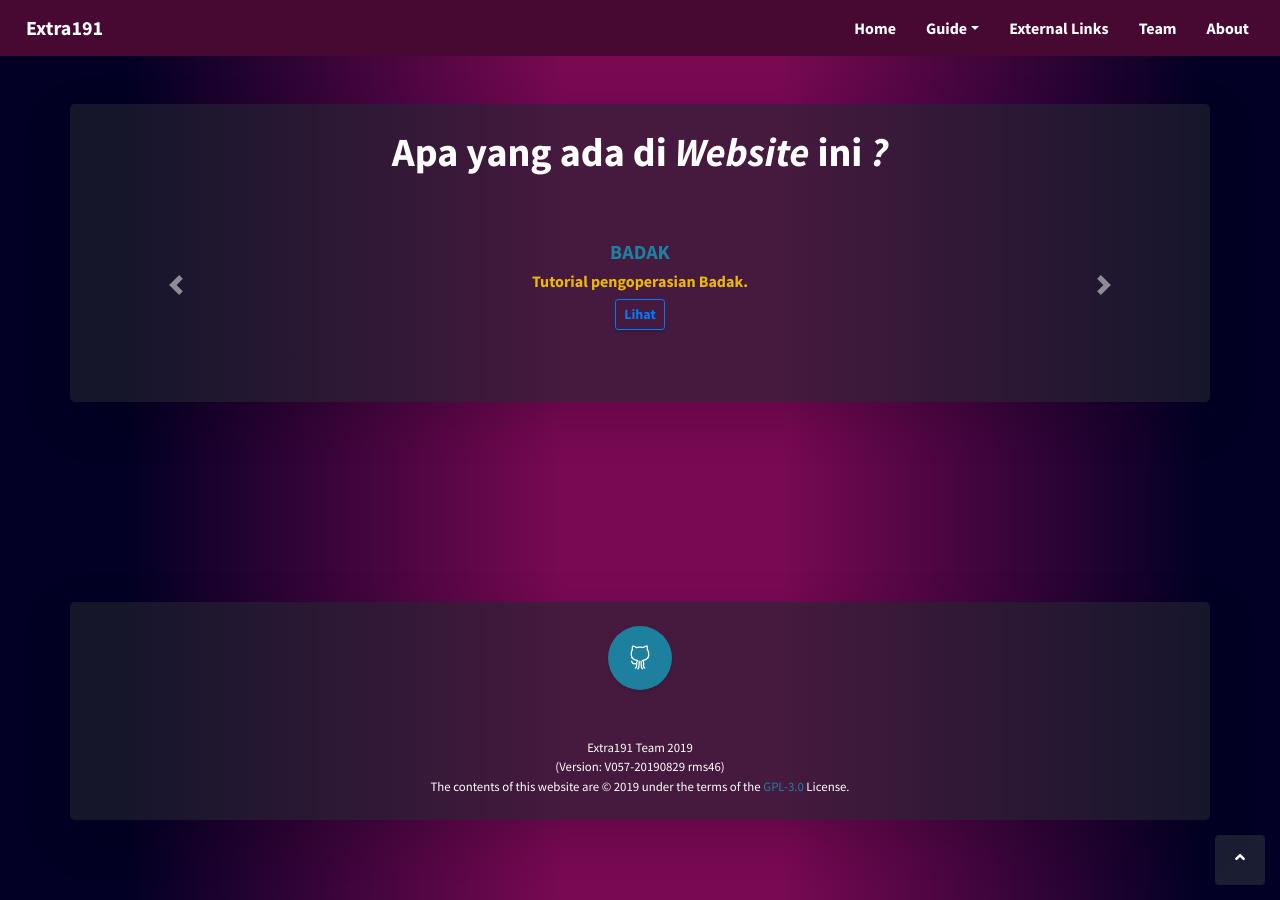
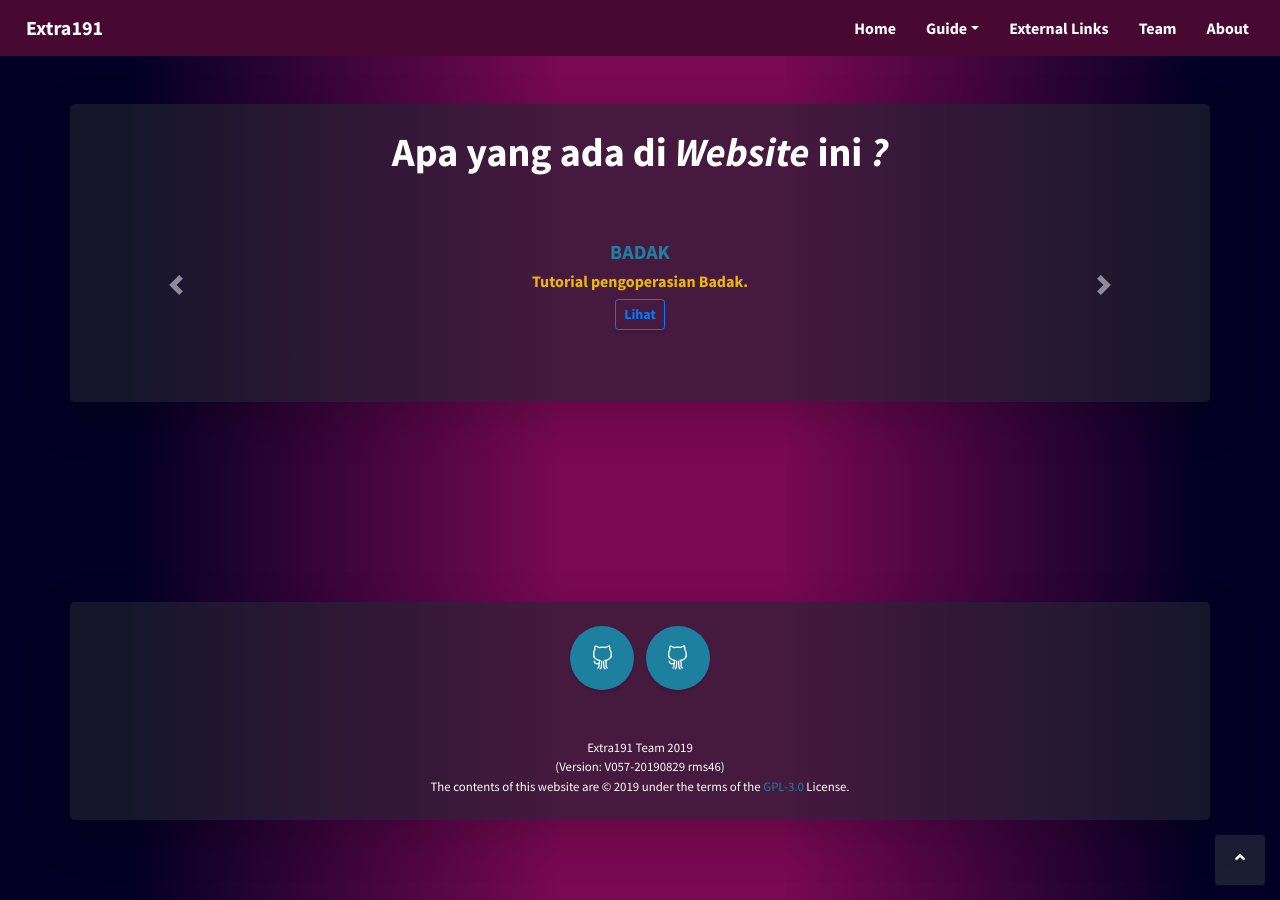
Before and after one commit to UI-FASILKOM-OS/extra191, a Jekyll site: the page built from index.html, in a window 1280 px wide and 900 px high, scrolled down 916 px. Built offline with Jekyll 4.4.1, drawn with Linux system fonts in a browser that asks for light colours.

Commit message:
rmsbase _includes

```diff
--- a/_includes/footer.html
+++ b/_includes/footer.html
@@ -2,6 +2,11 @@
 <footer class="footer text-center bg-alternative">
     <div class="container rounded-lg shadow-lg p-4">
         <ul class="list-inline mb-5">
+            <li class="list-inline-item">
+              <a class="social-link rounded-circle text-white" href="https://github.com/UI-FASILKOM-OS/extra191">
+                <i class="icon-social-github"></i>
+              </a>
+            </li>
             <li class="list-inline-item">
               <a class="social-link rounded-circle text-white" href="https://os.vlsm.org/">
                 <i class="icon-social-github"></i>
```
